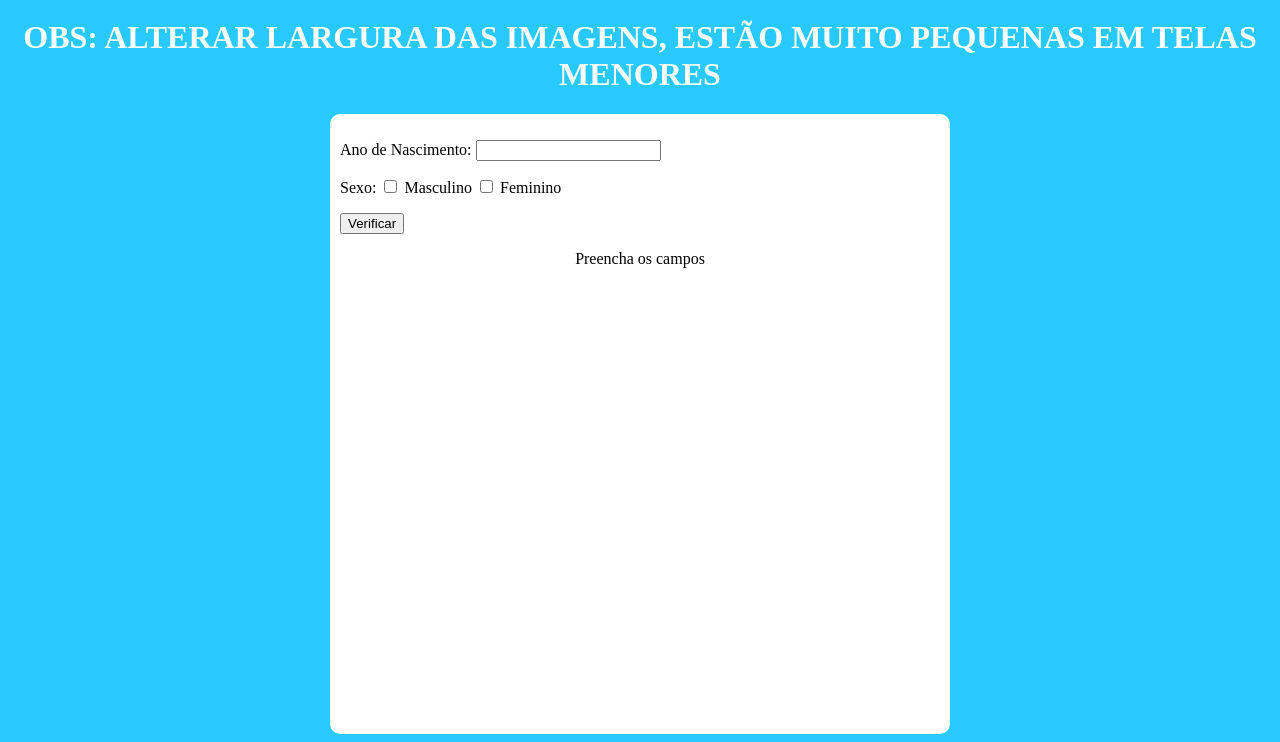
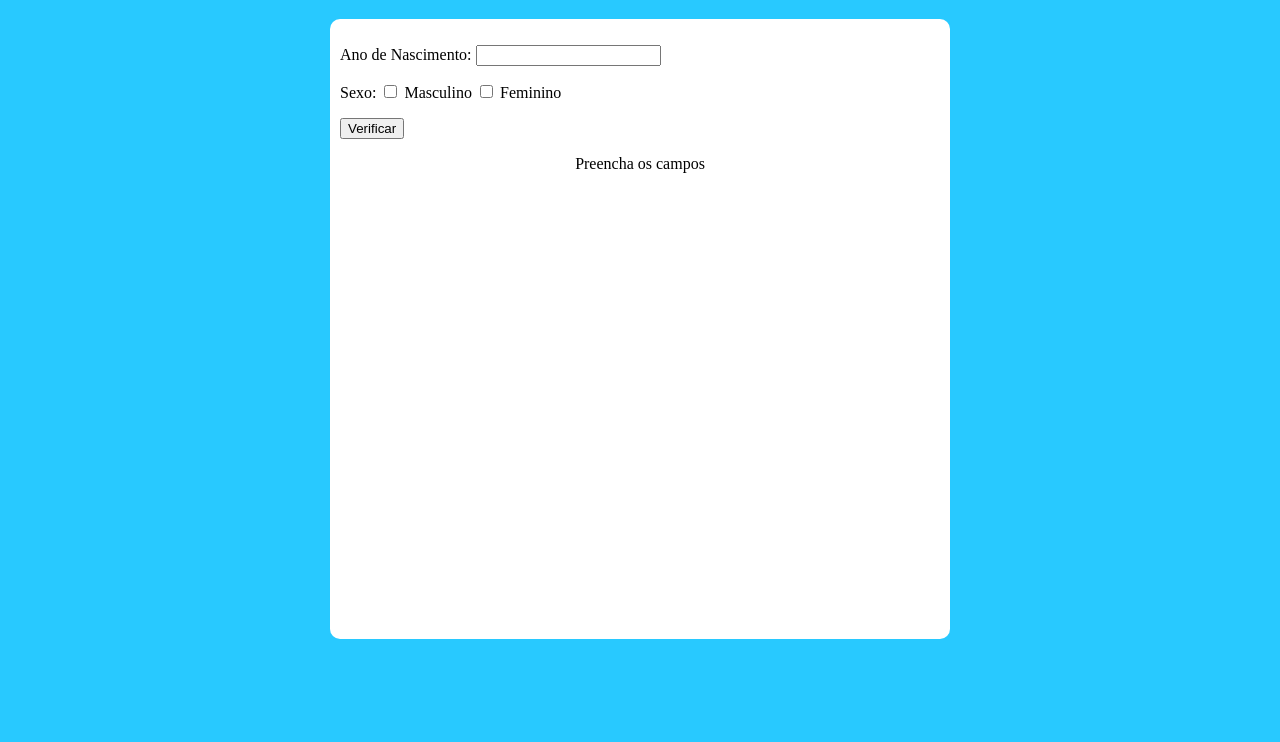
Before and after one commit to Kauadasilvalourenco/projeto_formulario_idade, a plain HTML site: page index.html in a window 1280 px wide. Shown: the part 61-803 px from the top of the page. Drawn offline with Linux system fonts and the light colour scheme.

Commit message:
OBS eliminada

```diff
--- a/index.html
+++ b/index.html
@@ -9,7 +9,6 @@
 <body>
 
     <h1>Verificador de Idade</h1>
-    <h1>OBS: ALTERAR LARGURA DAS IMAGENS, ESTÃO MUITO PEQUENAS EM TELAS MENORES</h1>
 
     <div id="fundo_imagens">
         <p>
```
